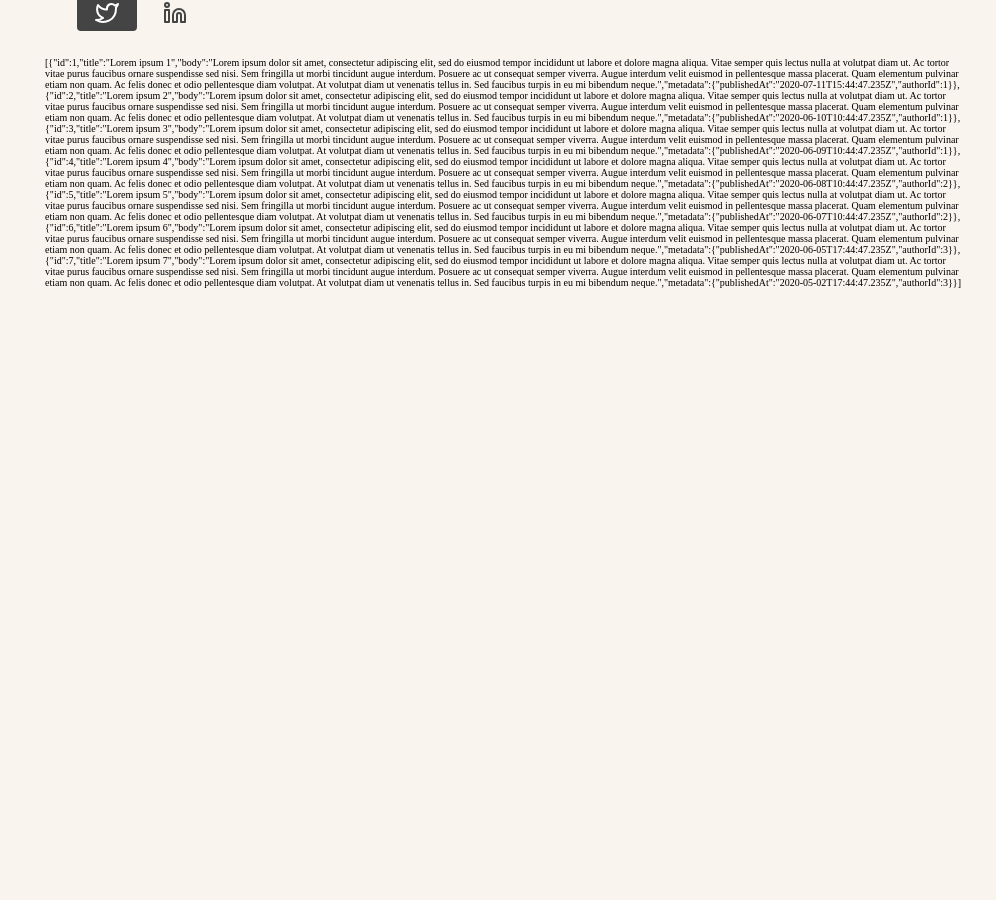
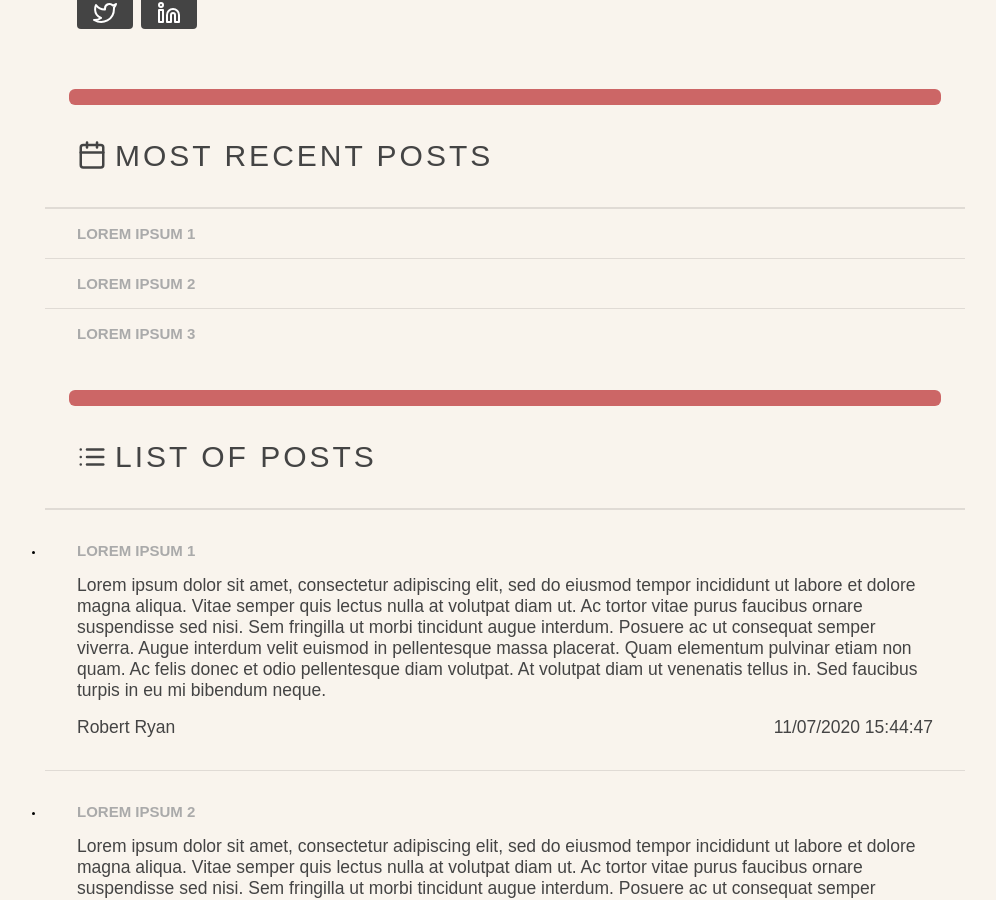
Before and after one commit to rgrassi1/chalenge, a React (Create React App) app: page / in a window 1280 px wide. Shown: the part 288-1188 px from the top of the page, without its empty margins (135-1131 px from the left). Before the commit the page ends 800 px from the top, so only its background shows below. Built offline with nearby package versions, Linux system fonts and the light colour scheme; data requests are answered from the project's data file.

Commit message:
refact: organize into components

```diff
--- a/src/components/ButtonLink/styles.ts
+++ b/src/components/ButtonLink/styles.ts
@@ -3,17 +3,16 @@ import styled from 'styled-components';
 export const Container = styled.a`
   background: #444;
   border-radius: 4px;
-  padding: 8px 16px;
+  padding: 12px 16px;
   color: #fff;
   cursor: pointer;
   text-decoration: none;
-  text-transform: uppercase;
-  font-size: 0.9em;
-  font-family: 'Dosis';
-  font-weight: 500;
-  letter-spacing: 0.1em;
 
   transition: background 0.3s;
+
+  > svg {
+    vertical-align: middle;
+  }
 
   &:hover {
     background: #fff;
--- a/src/components/Header/styles.ts
+++ b/src/components/Header/styles.ts
@@ -30,40 +30,4 @@ export const Container = styled.header`
   > ul > li + li {
     margin-left: 8px;
   }
-
-  > ul > li > a {
-    background: #444;
-    border-radius: 4px;
-    padding: 12px 18px;
-    color: #fff;
-    cursor: pointer;
-    text-decoration: none;
-    text-transform: uppercase;
-    font-size: 1.5em;
-    font-family: 'Dosis';
-    font-weight: 600;
-    letter-spacing: 0.1em;
-
-    transition: background 0.3s;
-  }
-
-  > ul > li:last-child > a {
-    color: #444;
-    font-size: 1.5em;
-    font-weight: 500;
-    background: transparent;
-  }
-
-  > ul > li:last-child > a > svg {
-    margin-right: 8px;
-  }
-
-  > ul > li > a:hover {
-    background: #fff;
-    color: #c66;
-  }
-
-  > ul > li > a > svg {
-    vertical-align: middle;
-  }
 `;
--- a/src/components/Post/index.tsx
+++ b/src/components/Post/index.tsx
@@ -1,7 +1,36 @@
-import React from 'react';
+import React, { useMemo } from 'react';
+import { format } from 'date-fns';
+import IPost from '../../models/post';
+import IAuthor from '../../models/author';
+import { Container } from './styles';
 
-const Post: React.FC = () => {
-  return <div />;
+interface IPostProps {
+  post: IPost;
+  authors: IAuthor[];
+}
+
+const Post: React.FC<IPostProps> = ({ post, authors }) => {
+  const postFormatted = useMemo(() => {
+    return {
+      ...post,
+      dateFormatted: format(
+        new Date(post.metadata.publishedAt),
+        'dd/MM/yyyy HH:mm:ss',
+      ),
+      author: authors.find((auth) => auth.id === post.metadata.authorId),
+    };
+  }, [post, authors]);
+
+  return (
+    <Container>
+      <h3>{postFormatted.title}</h3>
+      <p>{postFormatted.body}</p>
+      <p>
+        <span>{postFormatted.author?.name}</span>
+        <span>{postFormatted.dateFormatted}</span>
+      </p>
+    </Container>
+  );
 };
 
 export default Post;
--- /dev/null
+++ b/src/components/Post/styles.ts
@@ -0,0 +1,36 @@
+import styled from 'styled-components';
+
+export const Container = styled.li`
+  border-top: 1px solid rgba(0, 0, 0, 0.1);
+  padding: 16px 32px 32px 32px;
+  position: relative;
+
+  &:hover {
+    background: #fff;
+  }
+
+  > h3 {
+    font-size: 2em;
+    font-weight: 700;
+    padding: 16px 0;
+    text-transform: uppercase;
+    color: #aaa;
+    font-size: 1.5em;
+  }
+
+  > h3:hover {
+    color: #c66;
+  }
+
+  > p {
+    font-size: 1.75em;
+    color: #444;
+    font-weight: 400;
+  }
+
+  > p + p {
+    margin-top: 16px;
+    display: flex;
+    justify-content: space-between;
+  }
+`;
--- a/src/components/PostList/index.tsx
+++ b/src/components/PostList/index.tsx
@@ -1,7 +1,32 @@
 import React from 'react';
+import { FiList } from 'react-icons/fi';
+import useFetchAuthors from '../../hooks/useFetchAuthors';
+import IPost from '../../models/post';
+import { Container } from './styles';
+import Post from '../Post';
 
-const PostList: React.FC = () => {
-  return <div />;
+interface IListProps {
+  posts: IPost[];
+}
+
+const PostList: React.FC<IListProps> = ({ posts }) => {
+  const { authors } = useFetchAuthors();
+
+  return (
+    <Container>
+      <div>
+        <h2>
+          <FiList />
+          List Of Posts
+        </h2>
+      </div>
+      <ul>
+        {posts.map((post) => (
+          <Post post={post} authors={authors} key={post.id} />
+        ))}
+      </ul>
+    </Container>
+  );
 };
 
 export default PostList;
--- /dev/null
+++ b/src/components/PostList/styles.ts
@@ -0,0 +1,45 @@
+import styled from 'styled-components';
+
+export const Container = styled.section`
+  > div {
+    display: flex;
+    align-items: center;
+    justify-content: space-between;
+    padding: 0 32px;
+
+    position: relative;
+  }
+
+  > div > h2 {
+    display: flex;
+    align-items: center;
+
+    color: #444;
+    font-size: 3em;
+    font-weight: 400;
+    text-transform: uppercase;
+    letter-spacing: 3px;
+    line-height: 38px;
+  }
+
+  > div > h2 > svg {
+    margin-right: 8px;
+  }
+
+  > ul {
+    margin-top: 32px;
+    border-top: 1px solid rgba(0, 0, 0, 0.1);
+  }
+
+  > ul > li > p {
+    font-size: 1.75em;
+    color: #444;
+    font-weight: 400;
+  }
+
+  > ul > li > p + p {
+    margin-top: 16px;
+    display: flex;
+    justify-content: space-between;
+  }
+`;
--- a/src/components/Summary/index.tsx
+++ b/src/components/Summary/index.tsx
@@ -1,7 +1,34 @@
-import React from 'react';
+import React, { useMemo } from 'react';
+import { FiCalendar } from 'react-icons/fi';
+import IPost from '../../models/post';
+import { Container } from './styles';
 
-const Summary: React.FC = () => {
-  return <div />;
+const lastPosts = 3;
+
+interface ISummaryProps {
+  posts: IPost[];
+}
+
+const Summary: React.FC<ISummaryProps> = ({ posts }) => {
+  const summaryPosts = useMemo(() => {
+    return posts.filter((_, idx) => idx < lastPosts);
+  }, [posts]);
+
+  return (
+    <Container>
+      <h2>
+        <FiCalendar />
+        Most Recent Posts
+      </h2>
+      <ul>
+        {summaryPosts.map((post) => (
+          <li key={post.id}>
+            <h3>{post.title}</h3>
+          </li>
+        ))}
+      </ul>
+    </Container>
+  );
 };
 
 export default Summary;
--- /dev/null
+++ b/src/components/Summary/styles.ts
@@ -0,0 +1,44 @@
+import styled from 'styled-components';
+
+export const Container = styled.section`
+  > h2 {
+    color: #444;
+    font-size: 3em;
+    font-weight: 400;
+    text-transform: uppercase;
+    padding: 0 32px;
+    letter-spacing: 3px;
+    line-height: 38px;
+  }
+
+  > h2 > svg {
+    vertical-align: -10%;
+    margin-right: 8px;
+  }
+
+  > ul {
+    margin-top: 32px;
+    border-top: 1px solid rgba(0, 0, 0, 0.1);
+    list-style: none;
+  }
+
+  > ul > li {
+    border-top: 1px solid rgba(0, 0, 0, 0.1);
+    padding: 16px 32px 16px 32px;
+  }
+
+  > ul > li:hover {
+    background: #fff;
+  }
+
+  > ul > li > h3 {
+    font-weight: 700;
+    text-transform: uppercase;
+    color: #aaa;
+    font-size: 1.5em;
+  }
+
+  > ul > li > h3:hover {
+    color: #c66;
+  }
+`;
--- a/src/pages/Main/index.tsx
+++ b/src/pages/Main/index.tsx
@@ -2,6 +2,8 @@ import React from 'react';
 import useFetchPosts from '../../hooks/useFetchPosts';
 import { Container } from './styles';
 import Header from '../../components/Header';
+import Summary from '../../components/Summary';
+import PostList from '../../components/PostList';
 
 const App: React.FC = () => {
   const { posts } = useFetchPosts();
@@ -9,7 +11,10 @@ const App: React.FC = () => {
   return (
     <Container>
       <Header />
-      {JSON.stringify(posts)}
+      <hr />
+      <Summary posts={posts} />
+      <hr />
+      <PostList posts={posts} />
     </Container>
   );
 };
```
